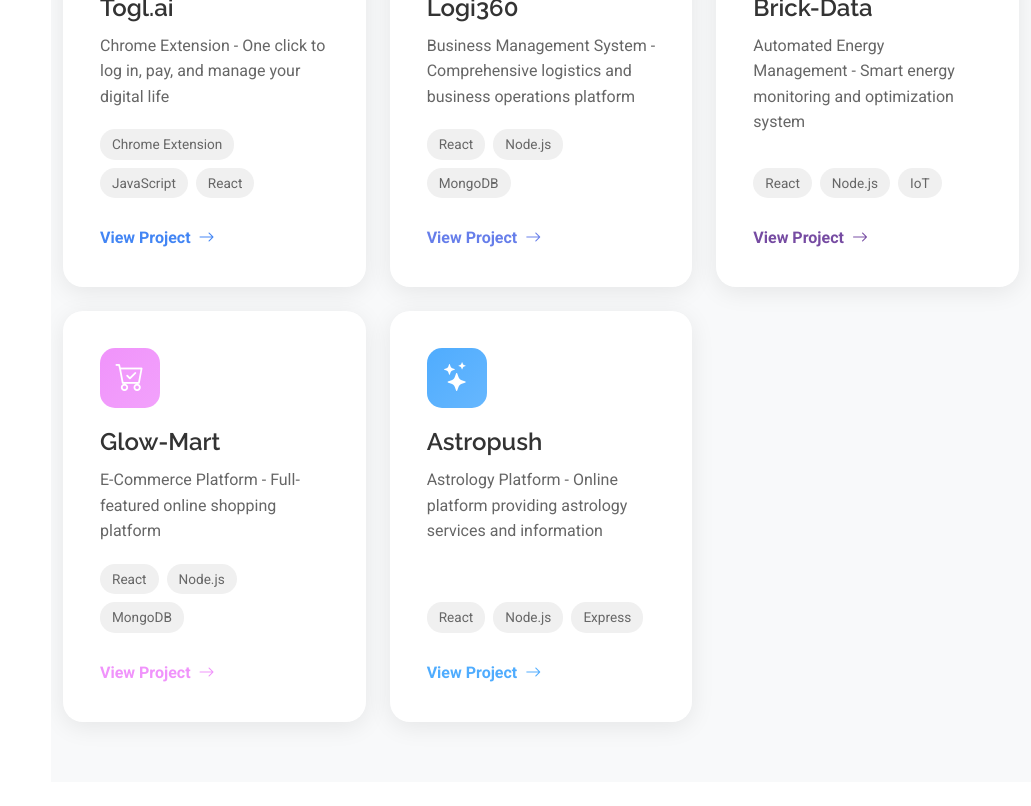
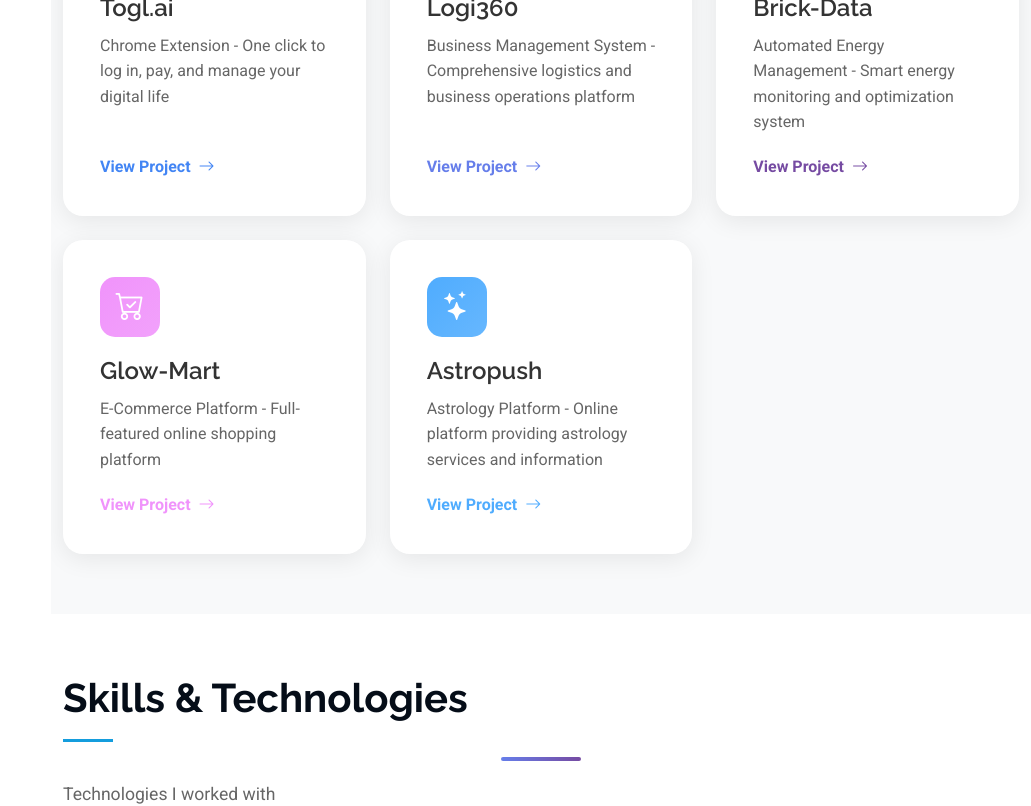
Before and after one commit to AyushDogne/Portfolio, a React (Create React App) app: page / in a window 1280 px wide. Shown: the part 3660-4466 px from the top of the page, without its empty margins (249-1280 px from the left). Built offline with nearby package versions, Linux system fonts and the light colour scheme.

Commit message:
changes in services

```diff
--- a/src/components/Contact.js
+++ b/src/components/Contact.js
@@ -65,8 +65,8 @@ const Contact = () => {
               <div className="info-item d-flex" data-aos="fade-up" data-aos-delay="300">
                 <i className="bi bi-telephone flex-shrink-0"></i>
                 <div>
-                  <h3>Call Us</h3>
-                  <p>+1 7489 0480 15</p>
+                  <h3>Call Me</h3>
+                  <p>7489 0480 15</p>
                 </div>
               </div>
 
--- a/src/components/Portfolio.js
+++ b/src/components/Portfolio.js
@@ -6,7 +6,7 @@ const Portfolio = () => {
       id: 1,
       title: 'Togl.ai',
       description: 'Chrome Extension - One click to log in, pay, and manage your digital life',
-      tech: ['Chrome Extension', 'JavaScript', 'React'],
+      // tech: ['Chrome Extension', 'JavaScript', 'React'],
       link: 'https://www.togl.ai/',
       icon: 'bi-browser-chrome',
       color: '#4285F4'
@@ -15,7 +15,7 @@ const Portfolio = () => {
       id: 2,
       title: 'Logi360',
       description: 'Business Management System - Comprehensive logistics and business operations platform',
-      tech: ['React', 'Node.js', 'MongoDB'],
+      // tech: ['React', 'Node.js', 'MongoDB'],
       link: 'https://logi360.in/',
       icon: 'bi-truck',
       color: '#667eea'
@@ -24,7 +24,7 @@ const Portfolio = () => {
       id: 3,
       title: 'Brick-Data',
       description: 'Automated Energy Management - Smart energy monitoring and optimization system',
-      tech: ['React', 'Node.js', 'IoT'],
+      // tech: ['React', 'Node.js', 'IoT'],
       link: 'https://brick-data.com/en-US',
       icon: 'bi-lightning-charge',
       color: '#764ba2'
@@ -33,7 +33,7 @@ const Portfolio = () => {
       id: 4,
       title: 'Glow-Mart',
       description: 'E-Commerce Platform - Full-featured online shopping platform',
-      tech: ['React', 'Node.js', 'MongoDB'],
+      // tech: ['React', 'Node.js', 'MongoDB'],
       link: 'https://myproject-ten-rosy.vercel.app/',
       icon: 'bi-cart-check',
       color: '#f093fb'
@@ -42,7 +42,7 @@ const Portfolio = () => {
       id: 5,
       title: 'Astropush',
       description: 'Astrology Platform - Online platform providing astrology services and information',
-      tech: ['React', 'Node.js', 'Express'],
+      // tech: ['React', 'Node.js', 'Express'],
       link: 'https://astropush.com/',
       icon: 'bi-stars',
       color: '#4facfe'
@@ -130,7 +130,7 @@ const Portfolio = () => {
                   {item.description}
                 </p>
 
-                <div style={{ marginBottom: '20px' }}>
+                {/* <div style={{ marginBottom: '20px' }}>
                   {item.tech.map((tech, techIdx) => (
                     <span
                       key={techIdx}
@@ -148,7 +148,7 @@ const Portfolio = () => {
                       {tech}
                     </span>
                   ))}
-                </div>
+                </div> */}
 
                 <a
                   href={item.link}
--- a/src/components/Services.js
+++ b/src/components/Services.js
@@ -225,7 +225,7 @@ const theridparty = [
 
         <section id="cloud-services" className="services section" style={{ background: '#f8f9fa' }}>
       <div className="container section-title" data-aos="fade-up">
-        <h2 style={{ fontSize: '2.5rem', fontWeight: 700, marginBottom: '15px' }}>External  API Consumption & Data Handling</h2>
+        <h2 style={{ fontSize: '2.5rem', fontWeight: 700, marginBottom: '15px' }}>Third-Party APIs & Services</h2>
         <div
           style={{
             width: '80px',
```
